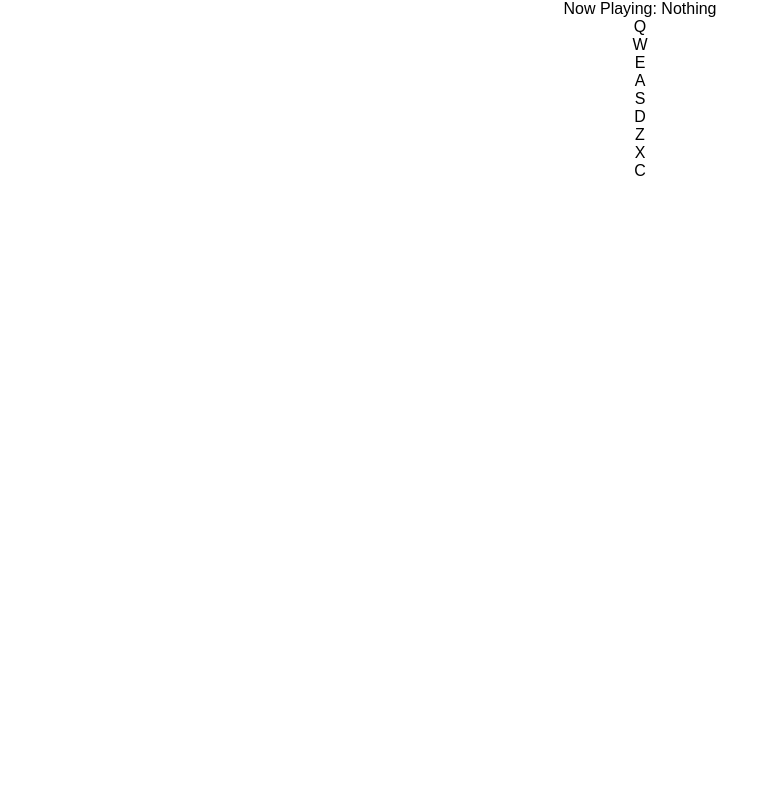
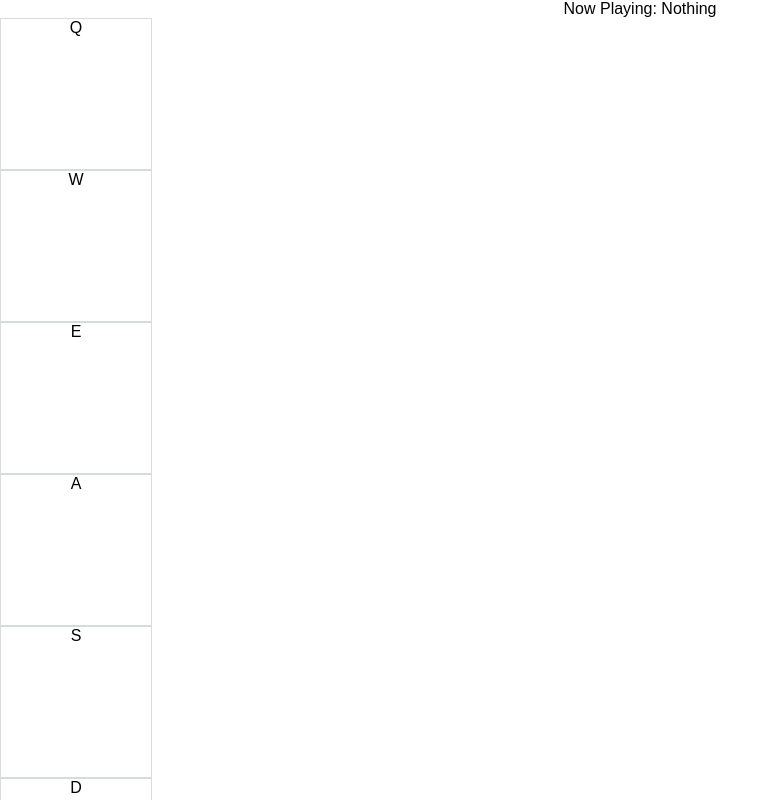
Before and after one commit to michaelignacio/drum-machine, a React (Create React App) app: page / in a window 1280 px wide. Shown: the top 800 px of the page, without its empty margins (0-779 px from the left). Built offline with nearby package versions, Linux system fonts and the light colour scheme.

Commit message:
Updated styles

```diff
--- a/src/App.css
+++ b/src/App.css
@@ -26,3 +26,18 @@
   from { transform: rotate(0deg); }
   to { transform: rotate(360deg); }
 }
+
+.drum-pad {
+  width: 150px;
+  height: 150px;
+  border: 1px solid #D7DBDD;
+  align-items: center;
+}
+
+.drum-pad-area {
+  display: flex;
+  flex-wrap: wrap;
+
+  width: 600px;
+  padding: 5px;
+}
```
